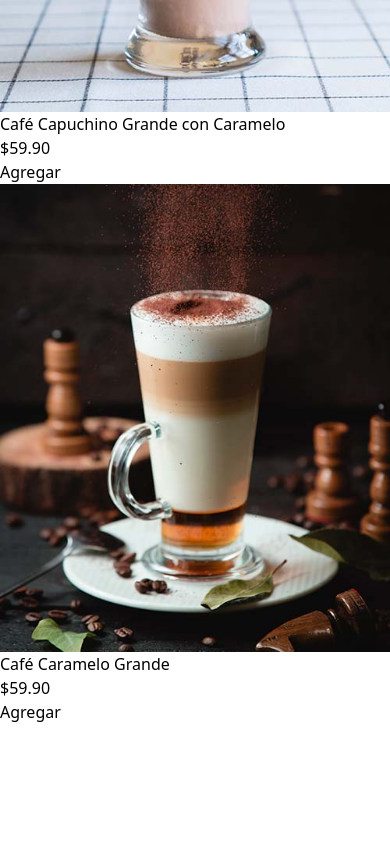
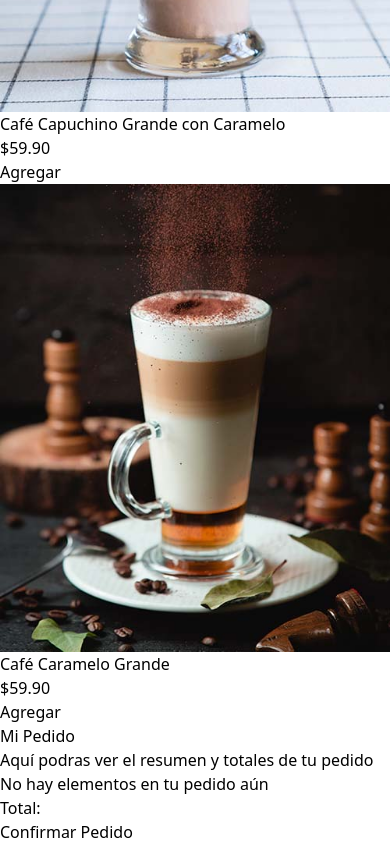
Before and after one commit to lenin123333/react-quiosco, a React (Vite) app: page / in a window 390 px wide. Shown: the part 9403-10247 px from the top of the page. Before the commit the page ends 10127 px from the top, so only its background shows below. Built offline with nearby package versions, Linux system fonts and the light colour scheme.

Commit message:
Agregar pedidos desde el modal

```diff
--- a/src/components/ModalProducto.jsx
+++ b/src/components/ModalProducto.jsx
@@ -4,9 +4,8 @@
 
 function ModalProducto() {
 
-    const { producto, handleClickModal } = useQuiosco()
+    const { producto, handleClickModal,handleAgregarPedido } = useQuiosco()
     const [cantidad, setCantidad] = useState(1)
-    console.log(producto)
     return (
         <div className=" md:flex gap-10">
             <div className=" md:w-1/3">
@@ -51,6 +50,7 @@
                 </div>
                 <button
                     className=" bg-indigo-600 hover:bg-indigo-800 px-5 py-2 mt-5 text-white font-bold uppercase rounded"
+                    onClick={()=>handleAgregarPedido({...producto,cantidad})}
                 >
                     Añadir al Pedido
                 </button>
--- a/src/components/Resumen.jsx
+++ b/src/components/Resumen.jsx
@@ -1,9 +1,38 @@
-import React from 'react'
+import useQuiosco from "../hooks/useQuiosco"
 
 export default function Resumen() {
+  const {pedido} = useQuiosco()
   return (
-    <div className='md:w-72'>
+    <aside className='w-72 h-screen overflow-y-scroll p-5'>
+      <h1 className="text-4xl font-black">
+        Mi Pedido
+      </h1>
+      <p className=" text-lg my-5">
+        Aquí podras ver el resumen y totales de tu pedido
+      </p>
+      <div className=" py-10">
+    {pedido.length === 0 ?(
+        <p className=" text-center text-2xl">No hay elementos en tu pedido aún</p>
+    ):(
+      <p>Si Hay Algo</p>
+    )}
+      </div>
 
-    </div>
+      <p className=" text-xl mt-10">
+        Total:{''}
+      </p>
+
+      <form className=" w-full">
+        <div className=" mt-5">
+          <input type="submit"
+            className=" bg-indigo-600 hover:bg-indigo-800 px-5 py-2
+            rounded uppercase font-bold text-white text-center w-full
+             cursor-pointer"
+             value={'Confirmar Pedido'}
+          />
+
+        </div>
+      </form>
+    </aside>
   )
 }
--- a/src/context/QuioscoProvider.jsx
+++ b/src/context/QuioscoProvider.jsx
@@ -9,6 +9,7 @@
     const [categorioActual,setCategoriaActual]= useState(categorias[0])
     const [modal,setModal]= useState(false)
     const [producto,setProducto] = useState({})
+    const [pedido,setPedido]=useState([])
 
     const handleClickCategoria = id =>{
         const categoria = categorias.filter(categoria => categoria.id === id)[0]
@@ -23,6 +24,10 @@
     const handleSetProducto=producto=>{
         setProducto(producto)
     }
+    //De esta forma no agrgeamos a lo que le apliquemos destructory
+    const handleAgregarPedido=({categoria_id,imagen,...producto}) =>{
+        setPedido([...pedido,producto])
+    }
     return (
         <QuioscoContext.Provider
             value={{
@@ -32,7 +37,9 @@
                 modal,
                 handleClickModal,
                 producto,
-                handleSetProducto
+                handleSetProducto,
+                pedido,
+                handleAgregarPedido
             }}
         >
             {children}
```
